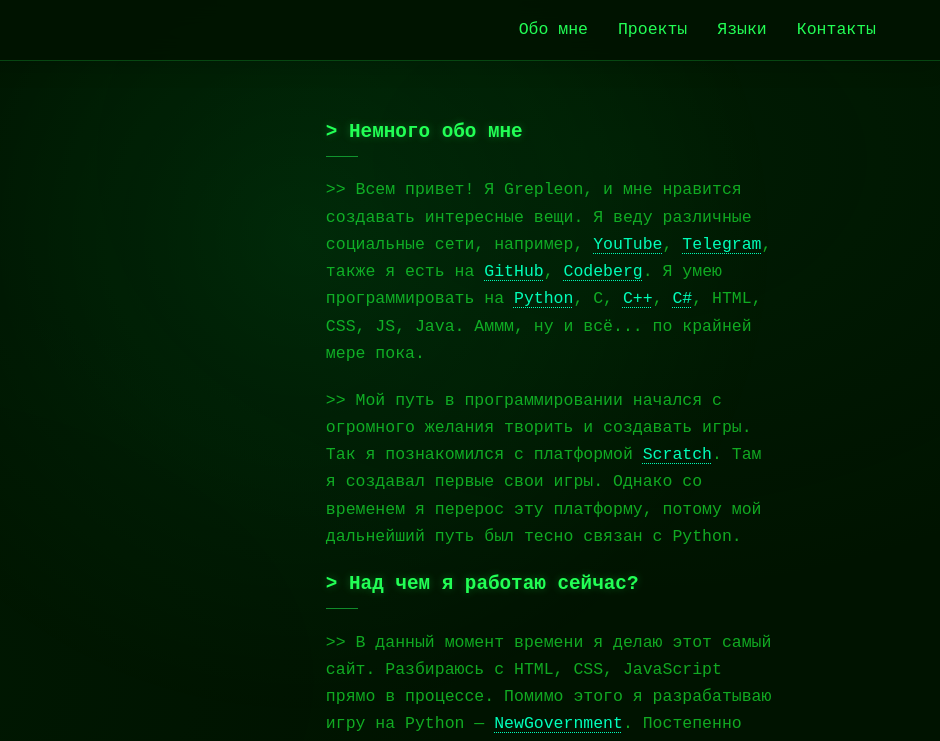
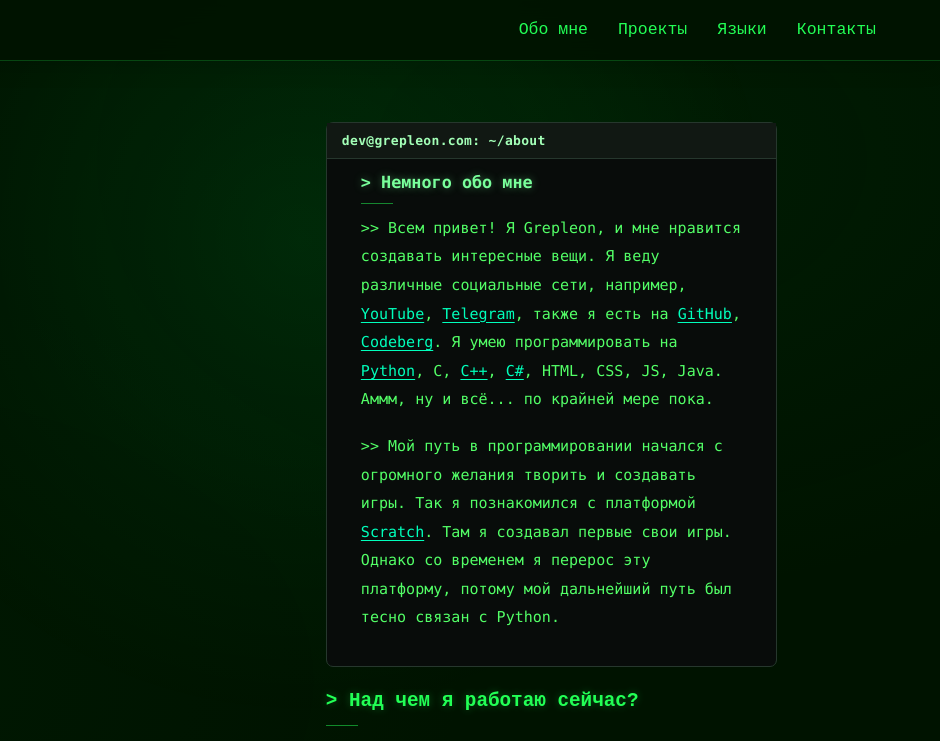
Before and after one commit to Grepleon/GrepleonWeb, a plain HTML site: page index.html in a window 1280 px wide. Shown: the top 741 px of the page, 340-1280 px from the left. Drawn offline with Linux system fonts and the light colour scheme.

Commit message:
terminal

```diff
--- a/styles/main_style.css
+++ b/styles/main_style.css
@@ -692,3 +692,121 @@
     color: var(--bright);
     text-shadow: 0 0 10px rgba(0, 255, 85, 0.35);
 }
+
+#about {
+    position: relative;
+    box-sizing: border-box;
+    padding: 46px 34px 34px;
+    margin-top: 24px;
+
+    background: #080c0a;
+    border: 1px solid #26372d;
+    border-radius: 7px;
+
+    font-family: "Consolas", "Courier New", monospace;
+    line-height: 1.85;
+
+    box-shadow: inset 0 1px 0;
+}
+
+#about::before {
+    content: "dev@grepleon.com:  ~/about";
+    position: absolute;
+    top: 0;
+    left: 0;
+    right: 0;
+
+    box-sizing: border-box;
+    height: 36px;
+    padding: 6px 15px;
+
+    background: #111813;
+    border-bottom: 1px solid #26372d;
+
+    color: #a3ffb7;
+    font-family: "Consolas", "Courier New", monospace;
+    font-size: 13px;
+    font-weight: 700;
+    line-height: 23px;
+    letter-spacing: 0.025em;
+}
+
+#about h3 {
+    margin: 25px 0 10px;
+    padding: 0;
+
+    font-family: inherit;
+    font-size: 1.05rem;
+    font-weight: 600;
+    line-height: 1.6;
+
+    border: 0;
+    background: none;
+    box-shadow: none;
+}
+
+#about h3:first-child {
+    margin-top: 0;
+}
+
+#about .base {
+    margin: 0;
+    padding: 0;
+
+    color: #a4b8a9;
+    font-family: inherit;
+    font-size: 0.94rem;
+    line-height: 1.9;
+
+    background: none;
+    border: 0;
+    box-shadow: none;
+}
+
+#about .base {
+    margin: 0;
+    padding: 0;
+    font-family: inherit;
+    font-size: 0.94rem;
+    line-height: 1.9;
+    background: none;
+    border: 0;
+    box-shadow: none;
+}
+
+#about a {
+    text-decoration: underline;
+    text-underline-offset: 3px;
+}
+
+
+#about h3:not(:first-child) {
+    margin-top: 30px;
+    padding-top: 18px;
+    /*border-top: 1px solid #1b2920;*/
+}
+
+@media (max-width: 600px) {
+    #about {
+        padding: 43px 17px 22px;
+        border-radius: 5px;
+    }
+
+    #about .base {
+        font-size: 0.87rem;
+        overflow-wrap: anywhere;
+    }
+
+    #about h3 {
+        font-size: 0.98rem;
+    }
+}
+
+#about .base {
+    color: #53ff67;
+}
+
+#about h3 {
+    color: #79ff9b;
+    text-shadow: 0 0 8px rgb(121 255 155 / 38%);
+}
```
